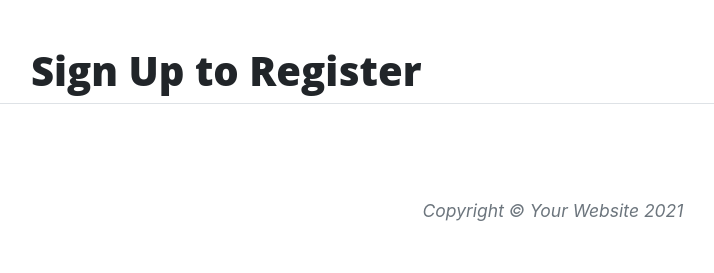
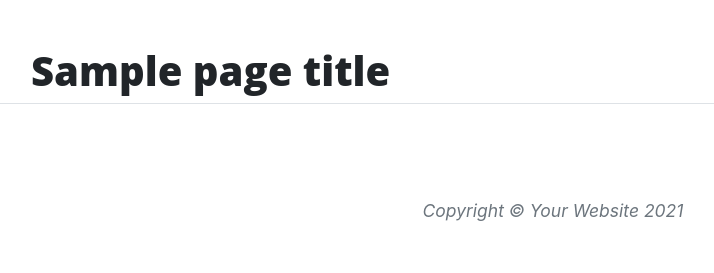
Before and after one commit to Rj12-art/MLS3, a Flask app: template templates/signup.html in a window 1280 px wide. Shown: the part 533-806 px from the top of the page, without its empty margins (87-801 px from the left). Run offline with Flask 2, Linux system fonts and the light colour scheme; the template is opened without the code that fills it: most values are stand-ins (such as "Sample title", 1, 10 or a date in 2020); some libraries are stand-ins or nearby versions.

Commit message:
passed some data into a view template

```diff
--- a/run.py
+++ b/run.py
@@ -11,17 +11,17 @@ def index():
 
 @app.route("/recipe")
 def recipe():
-    return render_template("recipe.html")
+    return render_template("recipe.html", page_title="Recipe")
 
 
 @app.route("/signin")
 def signin():
-    return render_template("signin.html")
+    return render_template("signin.html", page_title="Sign In To Your Account")
 
 
 @app.route("/signup")
 def signup():
-    return render_template("signup.html")
+    return render_template("signup.html",page_title="Sign Up TO Register")
 
 
 
--- a/templates/recipe.html
+++ b/templates/recipe.html
@@ -1,4 +1,4 @@
 {% extends "base.html" %}
 {% block content %}
-    <h1>Recipe Page</h1>
+    <h1>{{ page_title }}</h1>
 {% endblock %}
--- a/templates/signin.html
+++ b/templates/signin.html
@@ -1,4 +1,4 @@
 {% extends "base.html" %}
 {% block content %}
-    <h1>Sign In with your account</h1>
+    <h1>{{ page_title }}</h1>
 {% endblock %}
--- a/templates/signup.html
+++ b/templates/signup.html
@@ -1,4 +1,4 @@
 {% extends "base.html" %}
 {% block content %}
-    <h1>Sign Up to Register</h1>
+    <h1>{{ page_title }}</h1>
 {% endblock %}
```
